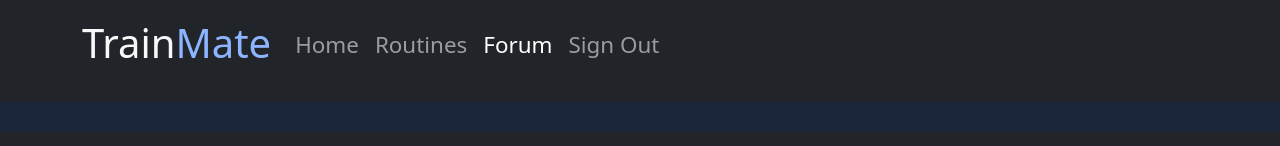
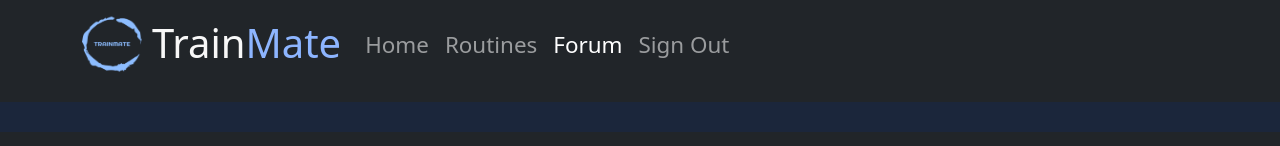
Before and after one commit to pedropanosyan/TrainMate, a React (Create React App) app in the folder train-mate/: page /forum in a window 1280 px wide. Shown: the top 146 px of the page. Built offline with nearby package versions, Linux system fonts and the light colour scheme; no server answers.

Commit message:
added logo

```diff
--- a/train-mate/src/components/NavBar.js
+++ b/train-mate/src/components/NavBar.js
@@ -34,17 +34,19 @@ function NavBar() {
         <>
             <Navbar bg="dark" expand="sm" variant="dark" style={{backgroundColor:'#212529'}}>
                     <Container>
-                    <Navbar.Brand className='navBar-brand' href="#home">
-                         <p style={{color: '#f8f8f8', fontSize: '2em'}}>Train<span style={{color:'#8db5ff'}}>Mate</span></p>
-                         </Navbar.Brand>
-
-                        {/* <img
+                    <img
                         src="Imagenes/logo2.png"
                         alt="TrainMate logo"
                         width="60"
                         height="60"
                         className='d-inline block align top'
-                        />  */}
+                        style={{marginRight: '10px', marginBottom: '15px'}}
+                        />
+                    <Navbar.Brand className='navBar-brand' href="#home">
+                         <p style={{color: '#f8f8f8', fontSize: '2em'}}>Train<span style={{color:'#8db5ff'}}>Mate</span></p>
+                         </Navbar.Brand>
+
+
                     <Navbar.Toggle aria-controls="basic-navbar-nav" />
                     <Navbar.Collapse id="basic-navbar-nav">
                         <Nav className="me-auto" style = {{color: 'white', fontSize: '1.4em', marginRight: '0px', marginTop: '-12px'}}>
```
